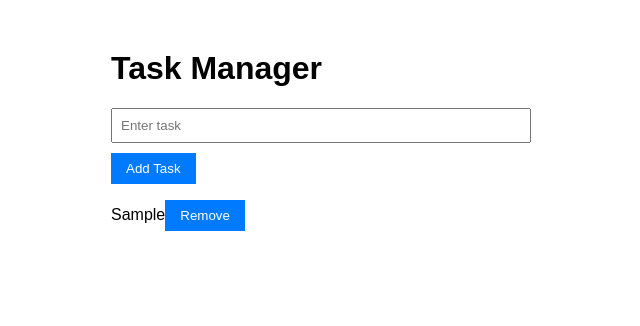
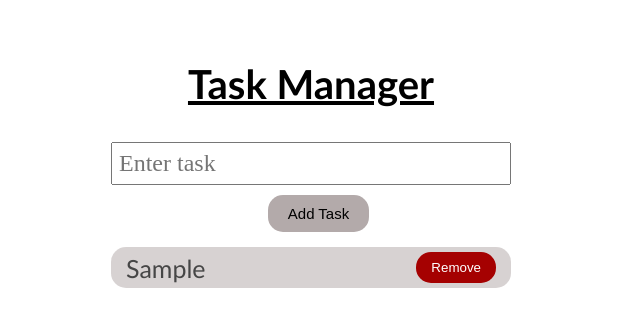
Before and after one commit to pandaboi1/OoPL, a website: page index.html in a window 1280 px wide. Both pictures are taken after typing "Sample" into the empty fields and a click on the button "Add Task". Shown: the whole page, without its empty margins (329-969 px from the left). Drawn offline with Linux system fonts and the light colour scheme.

Commit message:
Working build but has known bugs

```diff
--- a/app.js
+++ b/app.js
@@ -46,16 +46,22 @@ var TaskManager = /** @class */ (function () {
         tasks.forEach(function (task) {
             var li = document.createElement("li");
             li.textContent = task;
-            // Add remove button
-            var removeBtn = document.createElement("button");
-            removeBtn.textContent = "Remove";
-            li.appendChild(removeBtn);
             _this.taskList.appendChild(li);
         });
+        // Add remove button only once after all tasks are added
+        if (!this.taskList.querySelector("button")) {
+            var removeBtn_1 = document.createElement("button");
+            removeBtn_1.textContent = "Remove";
+            this.taskList.querySelectorAll("li").forEach(function (li) {
+                li.appendChild(removeBtn_1.cloneNode(true)); // Append a clone of the remove button to each task
+            });
+        }
     };
     return TaskManager;
 }());
 // Initialize the TaskManager when the DOM is ready
+/* Document Object Model (DOM) is a programming interface
+implemented by browsers to make static websites functional*/
 document.addEventListener("DOMContentLoaded", function () {
     new TaskManager();
 });
--- a/index.html
+++ b/index.html
@@ -1,19 +1,20 @@
 <!DOCTYPE html>
 <html lang="en">
 <head>
-    <meta charset="UTF-8">
-    <meta name="viewport" content="width=device-width, initial-scale=1.0">
-    <title>Task Manager</title>
-    <link rel="stylesheet" href="styles.css">
-    <script src="app.js" defer></script>
+  <meta charset="UTF-8">
+  <meta name="viewport" content="width=device-width, initial-scale=1.0">
+  <title>Task Manager</title>
+  <link rel="stylesheet" href="styles.css">
+  <script src="app.js" defer></script>
 </head>
+
 <body>
     <div class="container">
-        <h1>Task Manager</h1>
+        <h1><u>Task Manager</u></h1><br>
         <input type="text" id="taskInput" placeholder="Enter task">
-        <button id="addTaskBtn">Add Task</button>
+          <button id="addTaskBtn">Add Task</button><br>
         <ul id="taskList"></ul>
     </div>
-    <script src="app.js" defer></script>
 </body>
+
 </html>
--- a/styles.css
+++ b/styles.css
@@ -15,10 +15,12 @@ input[type="text"] {
 
 button {
     padding: 8px 15px;
-    background-color: #007bff;
+    background-color: #a50101;
+    border-radius: 15px;
     color: #fff;
     border: none;
     cursor: pointer;
+    margin-left: 15px;
 }
 
 ul {
@@ -29,3 +31,74 @@ ul {
 li {
     margin-bottom: 5px;
 }
+
+/* Reset default margin and padding for all elements */
+* {
+    margin: 0;
+    padding: 0;
+    box-sizing: border-box;
+}
+
+/* Apply font styles to the body */
+body {
+    font-family: 'Gill Sans', 'Gill Sans MT', Calibri, 'Trebuchet MS', sans-serif;
+    font-size: 20px;
+    margin: 30px auto;
+}
+
+/* Center the content within the container */
+.container {
+    max-width: 400px;
+    margin: 60px auto;
+    text-align: center;
+}
+
+/* Style the input field */
+#taskInput {
+    width: 100%;
+    padding: 6px;
+    margin-bottom: 10px;
+    margin-top: 10px;
+    font-size: larger;
+    font-family: 'Times New Roman', Times, serif;
+}
+
+/* Style the button */
+#addTaskBtn {
+    padding: 10px 20px;
+    border: none;
+    border-radius: 15px;
+    background-color: #b3aaaa;
+    color: rgb(0, 0, 0);
+    font-size: 15px;
+    margin-bottom: 15px;
+    cursor: pointer;
+}
+
+#addTaskBtn:hover {
+    background-color: rgb(153, 149, 149);
+}
+
+/* Style the task list */
+#taskList {
+    list-style-type: none;
+    padding: 0;
+}
+
+/* Style the list items */
+#taskList li {
+    display: flex;
+    align-items: center;
+    justify-content: space-between;
+    padding: 5px 15px;
+    border: #000000;
+    border-radius: 15px;
+    background-color: #b3aaaa86;
+    color: rgb(70, 70, 70);
+    font-size: 25px;
+    margin-bottom: 15px;
+}
+
+#taskList li:hover {
+    background-color: rgb(217, 217, 217);
+}
```
Also changed, not shown: app.ts (+9 -4 lines), README.md, 2 other files.
